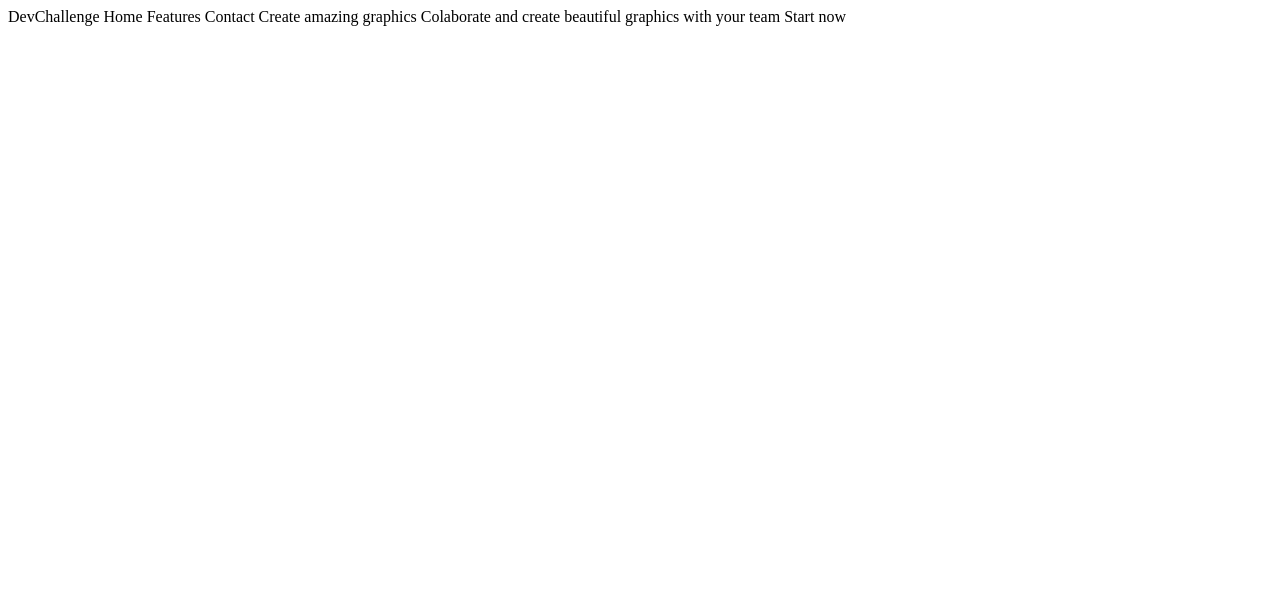
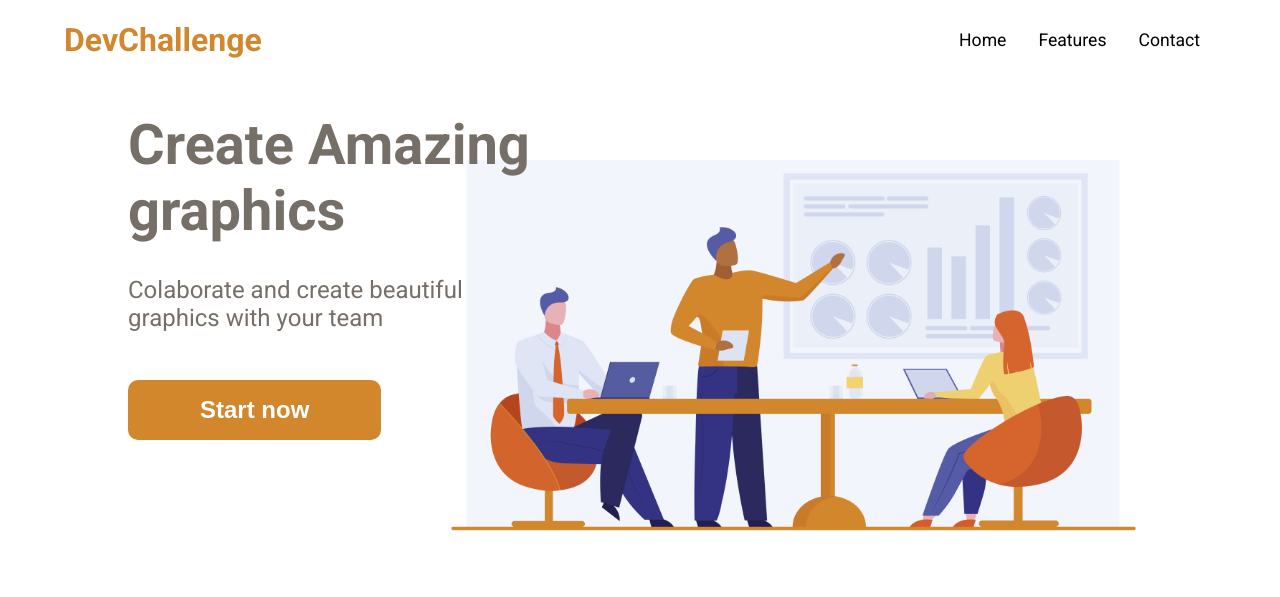
Before and after one commit to EST3V4O/amazing-graph, a plain HTML site: page index.html in a window 1280 px wide. Drawn offline with Linux system fonts and the light colour scheme.

Commit message:
adding the index modified

```diff
--- a/index.html
+++ b/index.html
@@ -1,5 +1,48 @@
-DevChallenge
-Home Features Contact
-Create amazing graphics
-Colaborate and create beautiful graphics with your team
-Start now
+<!DOCTYPE html>
+<html lang="en">
+<head>
+    <meta charset="UTF-8">
+    <meta http-equiv="X-UA-Compatible" content="IE=edge">
+    <meta name="viewport" content="width=device-width, initial-scale=1.0">
+    <link rel="preconnect" href="https://fonts.gstatic.com">
+    <link href="https://fonts.googleapis.com/css2?family=Roboto:wght@100;300;400;500;700&display=swap" rel="stylesheet">
+    <link rel="stylesheet" href="./style.css">
+    <title>Amazing Graph</title>
+</head>
+<body>
+    <header class="header">
+        <h1 id="text-logo">DevChallenge</h1>
+        <nav>
+            <input type="checkbox" id="bt_menu">
+            <label for="bt_menu">&#9776;</label>
+            <ul>
+                <li class="nav-item">
+                    <a href="#" class="nav-link">Home</a>
+                </li>
+                <li class="nav-item">
+                    <a href="#" class="nav-link">Features</a>
+                </li>
+                <li class="nav-item">
+                    <a href="#" class="nav-link">Contact</a>
+                </li>
+            </ul>
+        </nav>
+    </header>
+    <main class="container">
+        <section class="content">
+            <div class="informations">
+                <h2>Create Amazing <br>
+                graphics
+                </h2>
+                <p>Colaborate and create beautiful <br>
+                graphics with your team
+                </p>
+                <button class="button">
+                    Start now
+                </button>
+            </div>
+            <img src="./assets/team.jpg" alt="Team" class="team">
+        </section>
+    </main>
+</body>
+</html>
```
